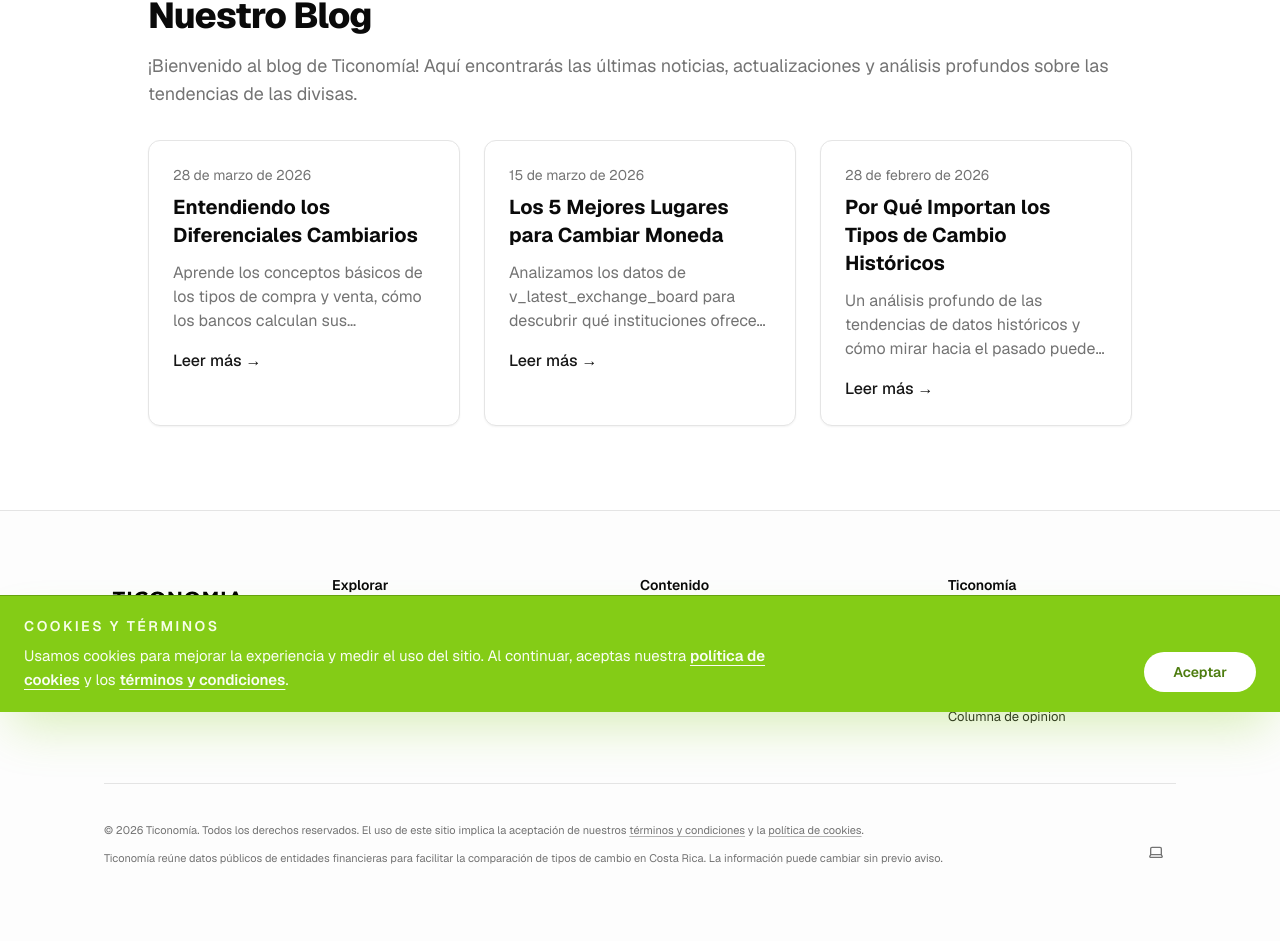
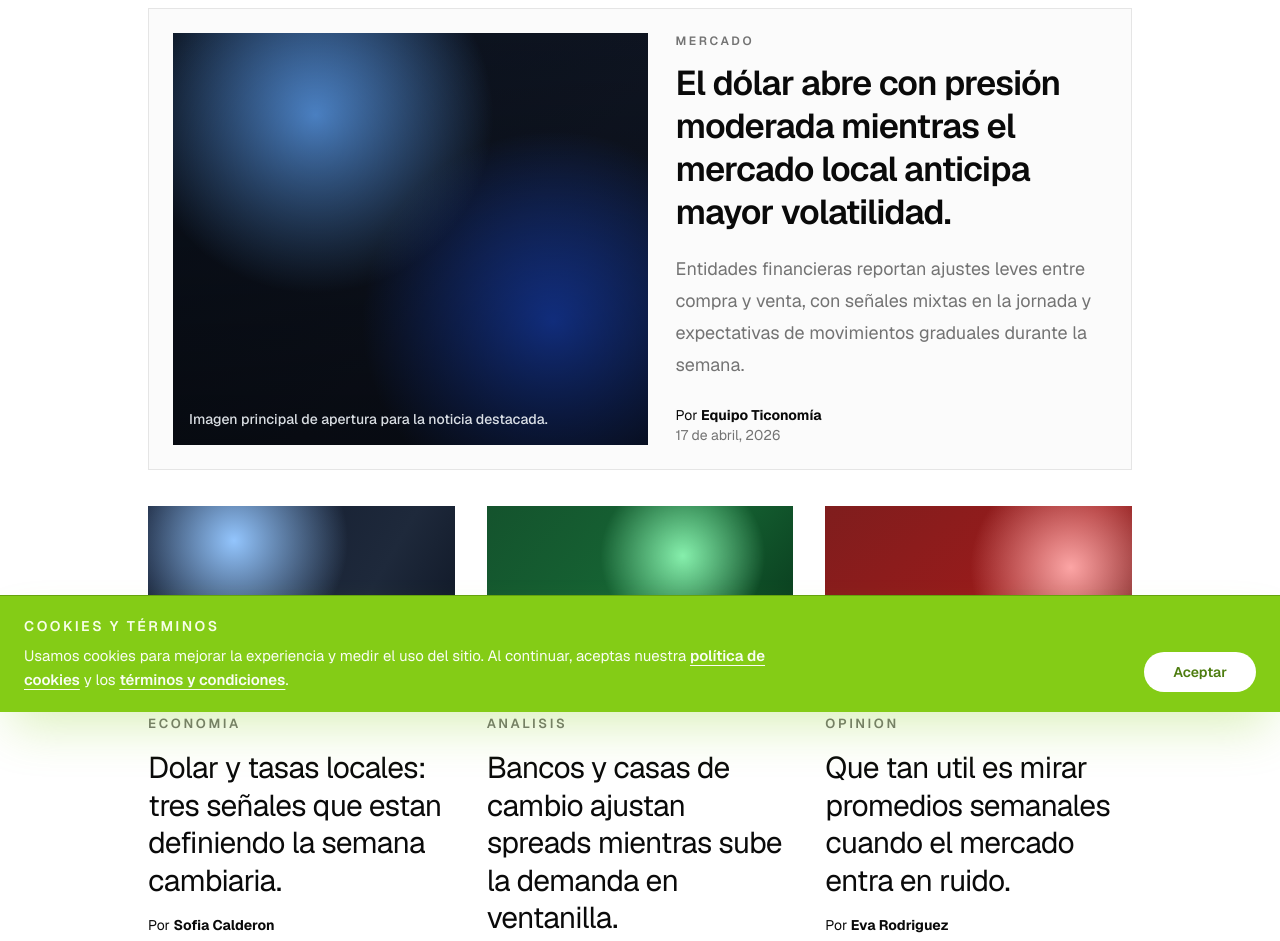
Before and after one commit to almirant-technologies/ticonomia, a Next.js app in the folder web/: page /blog in a window 1280 px wide. Shown: the part 88-1029 px from the top of the page. Built offline with nearby package versions, Linux system fonts and the light colour scheme.

Commit message:
Edit of Blog Page.

```diff
--- a/web/app/blog/page.tsx
+++ b/web/app/blog/page.tsx
@@ -1,46 +1,79 @@
 export const metadata = {
-  title: "Blog | Ticonomía",
-  description: "Lee nuestras últimas actualizaciones sobre conversión de divisas.",
+  title: "Noticias | Ticonomía",
+  description: "Lee nuestras últimas noticias y análisis sobre el mercado cambiario.",
 };
 
 export default function BlogPage() {
   return (
     <div className="w-full flex flex-col gap-8 animate-in fade-in zoom-in duration-500">
-      <div className="prose dark:prose-invert">
-        <h1 className="text-4xl font-extrabold tracking-tight mb-4">Nuestro Blog</h1>
-        <p className="text-lg text-muted-foreground mb-8">
-          ¡Bienvenido al blog de Ticonomía! Aquí encontrarás las últimas noticias, actualizaciones y análisis profundos sobre las tendencias de las divisas.
-        </p>
+      <div>
+        <article className="grid gap-5 border bg-secondary/40 p-4 sm:p-5 lg:grid-cols-[1.1fr_1fr] lg:gap-7 lg:p-6">
+          <div className="relative min-h-[220px] overflow-hidden bg-slate-800 sm:min-h-[280px]">
+            <div className="absolute inset-0 bg-[radial-gradient(circle_at_30%_20%,#60a5fa_0%,transparent_38%),radial-gradient(circle_at_80%_70%,#1d4ed8_0%,transparent_40%),linear-gradient(135deg,#0b1320_0%,#111827_60%,#0f172a_100%)]" />
+            <div className="absolute inset-0 bg-[linear-gradient(to_top,rgba(0,0,0,0.55),rgba(0,0,0,0.15))]" />
+            <p className="absolute bottom-4 left-4 right-4 text-sm font-medium text-slate-100/90">
+              Imagen principal de apertura para la noticia destacada.
+            </p>
+          </div>
 
-        <div className="grid gap-6 sm:grid-cols-2 lg:grid-cols-3">
-          {/* Dummy Post 1 */}
-          <article className="border rounded-xl p-6 shadow-sm bg-card hover:shadow-md transition-shadow">
-            <p className="text-sm text-muted-foreground mb-2">28 de marzo de 2026</p>
-            <h2 className="text-xl font-bold mb-3">Entendiendo los Diferenciales Cambiarios</h2>
-            <p className="text-muted-foreground mb-4 line-clamp-3">
-              Aprende los conceptos básicos de los tipos de compra y venta, cómo los bancos calculan sus diferenciales cambiarios y qué significa esto para tu bolsillo al cambiar efectivo.
+          <div className="flex flex-col justify-center">
+            <p className="mb-3 text-xs font-semibold uppercase tracking-[0.22em] text-muted-foreground">Mercado</p>
+            <h2 className="text-3xl font-semibold leading-tight tracking-tight text-foreground lg:text-[2.15rem]">
+              El dólar abre con presión moderada mientras el mercado local anticipa mayor volatilidad.
+            </h2>
+            <p className="mt-5 text-lg leading-8 text-muted-foreground">
+              Entidades financieras reportan ajustes leves entre compra y venta, con señales mixtas en la jornada y expectativas de movimientos graduales durante la semana.
             </p>
-            <button className="text-primary font-medium hover:underline">Leer más →</button>
+            <div className="mt-6 text-sm text-foreground">
+              <p>
+                Por <span className="font-bold">Equipo Ticonomía</span>
+              </p>
+              <p className="text-muted-foreground">17 de abril, 2026</p>
+            </div>
+          </div>
+        </article>
+
+        <div className="mt-9 grid gap-8 lg:grid-cols-3">
+          <article className="group flex flex-col gap-4">
+            <div className="relative aspect-[16/10] overflow-hidden bg-slate-800">
+              <div className="absolute inset-0 bg-[radial-gradient(circle_at_28%_18%,#93c5fd_0%,transparent_42%),linear-gradient(120deg,#0f172a_0%,#1e293b_65%,#0b1220_100%)] transition-transform duration-500 group-hover:scale-105" />
+            </div>
+            <p className="text-[0.82rem] font-semibold uppercase tracking-[0.2em] text-muted-foreground">Economia</p>
+            <h3 className="text-3xl leading-tight tracking-tight text-foreground">
+              Dolar y tasas locales: tres señales que estan definiendo la semana cambiaria.
+            </h3>
+            <div className="space-y-1 text-sm leading-5">
+              <p className="text-foreground">Por <span className="font-bold">Sofia Calderon</span></p>
+              <p className="text-muted-foreground">17 de abril, 2026</p>
+            </div>
           </article>
 
-          {/* Dummy Post 2 */}
-          <article className="border rounded-xl p-6 shadow-sm bg-card hover:shadow-md transition-shadow">
-            <p className="text-sm text-muted-foreground mb-2">15 de marzo de 2026</p>
-            <h2 className="text-xl font-bold mb-3">Los 5 Mejores Lugares para Cambiar Moneda</h2>
-            <p className="text-muted-foreground mb-4 line-clamp-3">
-              Analizamos los datos de v_latest_exchange_board para descubrir qué instituciones ofrecen consistentemente los mejores tipos de cambio.
-            </p>
-            <button className="text-primary font-medium hover:underline">Leer más →</button>
+          <article className="group flex flex-col gap-4">
+            <div className="relative aspect-[16/10] overflow-hidden bg-slate-800">
+              <div className="absolute inset-0 bg-[radial-gradient(circle_at_64%_26%,#86efac_0%,transparent_34%),linear-gradient(130deg,#14532d_0%,#166534_48%,#052e16_100%)] transition-transform duration-500 group-hover:scale-105" />
+            </div>
+            <p className="text-[0.82rem] font-semibold uppercase tracking-[0.2em] text-muted-foreground">Analisis</p>
+            <h3 className="text-3xl leading-tight tracking-tight text-foreground">
+              Bancos y casas de cambio ajustan spreads mientras sube la demanda en ventanilla.
+            </h3>
+            <div className="space-y-1 text-sm leading-5">
+              <p className="text-foreground">Por <span className="font-bold">Daniel Murillo</span></p>
+              <p className="text-muted-foreground">17 de abril, 2026</p>
+            </div>
           </article>
 
-          {/* Dummy Post 3 */}
-          <article className="border rounded-xl p-6 shadow-sm bg-card hover:shadow-md transition-shadow">
-            <p className="text-sm text-muted-foreground mb-2">28 de febrero de 2026</p>
-            <h2 className="text-xl font-bold mb-3">Por Qué Importan los Tipos de Cambio Históricos</h2>
-            <p className="text-muted-foreground mb-4 line-clamp-3">
-              Un análisis profundo de las tendencias de datos históricos y cómo mirar hacia el pasado puede ayudarte a tomar mejores decisiones financieras en el futuro.
-            </p>
-            <button className="text-primary font-medium hover:underline">Leer más →</button>
+          <article className="group flex flex-col gap-4">
+            <div className="relative aspect-[16/10] overflow-hidden bg-slate-800">
+              <div className="absolute inset-0 bg-[radial-gradient(circle_at_80%_32%,#fca5a5_0%,transparent_36%),linear-gradient(140deg,#7f1d1d_0%,#991b1b_52%,#450a0a_100%)] transition-transform duration-500 group-hover:scale-105" />
+            </div>
+            <p className="text-[0.82rem] font-semibold uppercase tracking-[0.2em] text-muted-foreground">Opinion</p>
+            <h3 className="text-3xl leading-tight tracking-tight text-foreground">
+              Que tan util es mirar promedios semanales cuando el mercado entra en ruido.
+            </h3>
+            <div className="space-y-1 text-sm leading-5">
+              <p className="text-foreground">Por <span className="font-bold">Eva Rodriguez</span></p>
+              <p className="text-muted-foreground">17 de abril, 2026</p>
+            </div>
           </article>
         </div>
       </div>
--- a/web/app/layout.tsx
+++ b/web/app/layout.tsx
@@ -88,7 +88,7 @@ export default function RootLayout({
                 </div>
               </nav>
 
-              <div className="flex-1 w-full flex flex-col gap-10 max-w-5xl p-5">
+              <div className="flex-1 w-full flex flex-col gap-10 max-w-5xl px-5 pb-5 pt-8">
                 {children}
               </div>
 
--- a/web/components/header-nav.tsx
+++ b/web/components/header-nav.tsx
@@ -5,7 +5,7 @@ import { usePathname } from "next/navigation";
 
 const items = [
   { href: "/", label: "Conversor de Monedas" },
-  { href: "/blog", label: "Blog" },
+  { href: "/blog", label: "Noticias" },
   { href: "/nosotros", label: "Nosotros" },
 ];
 
```
